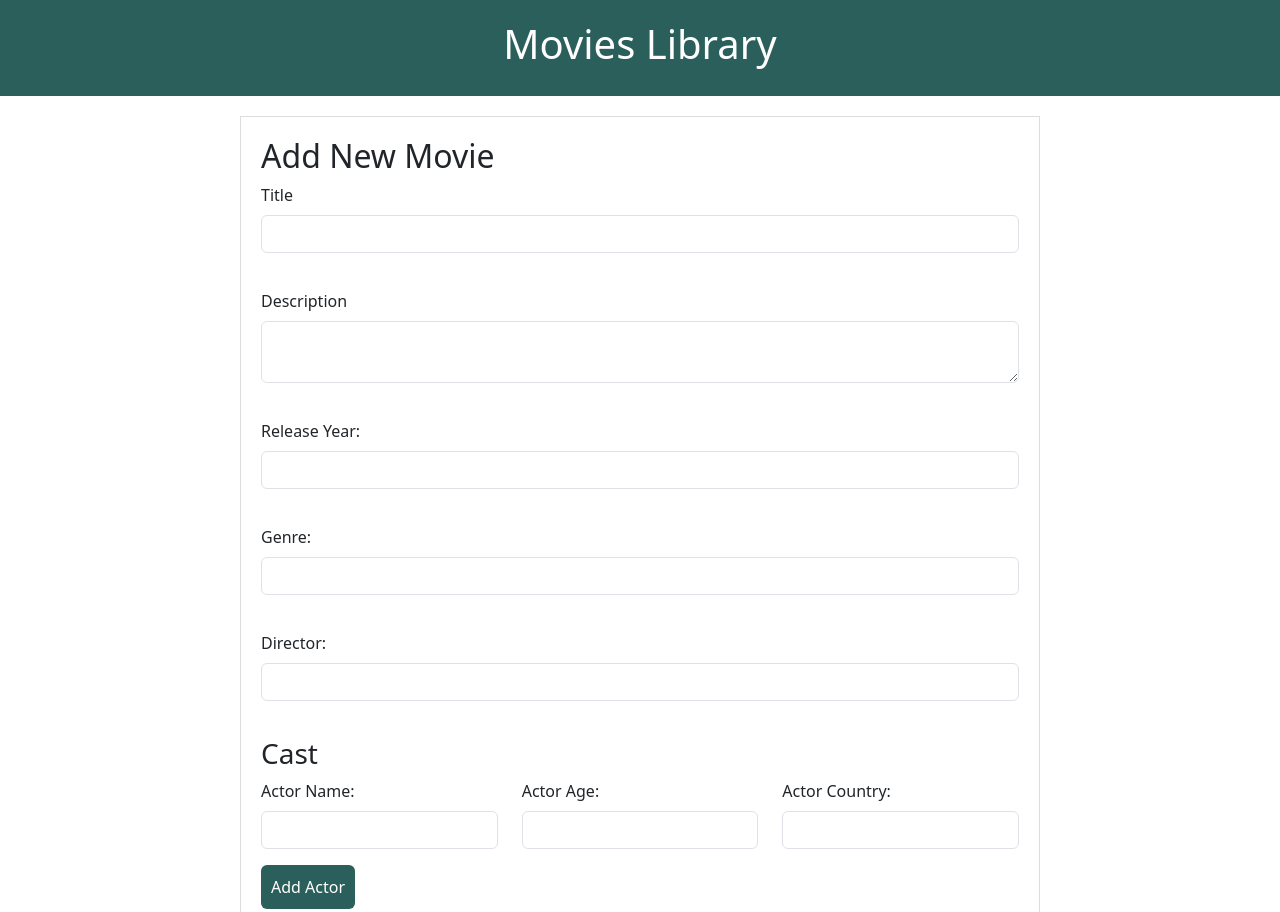
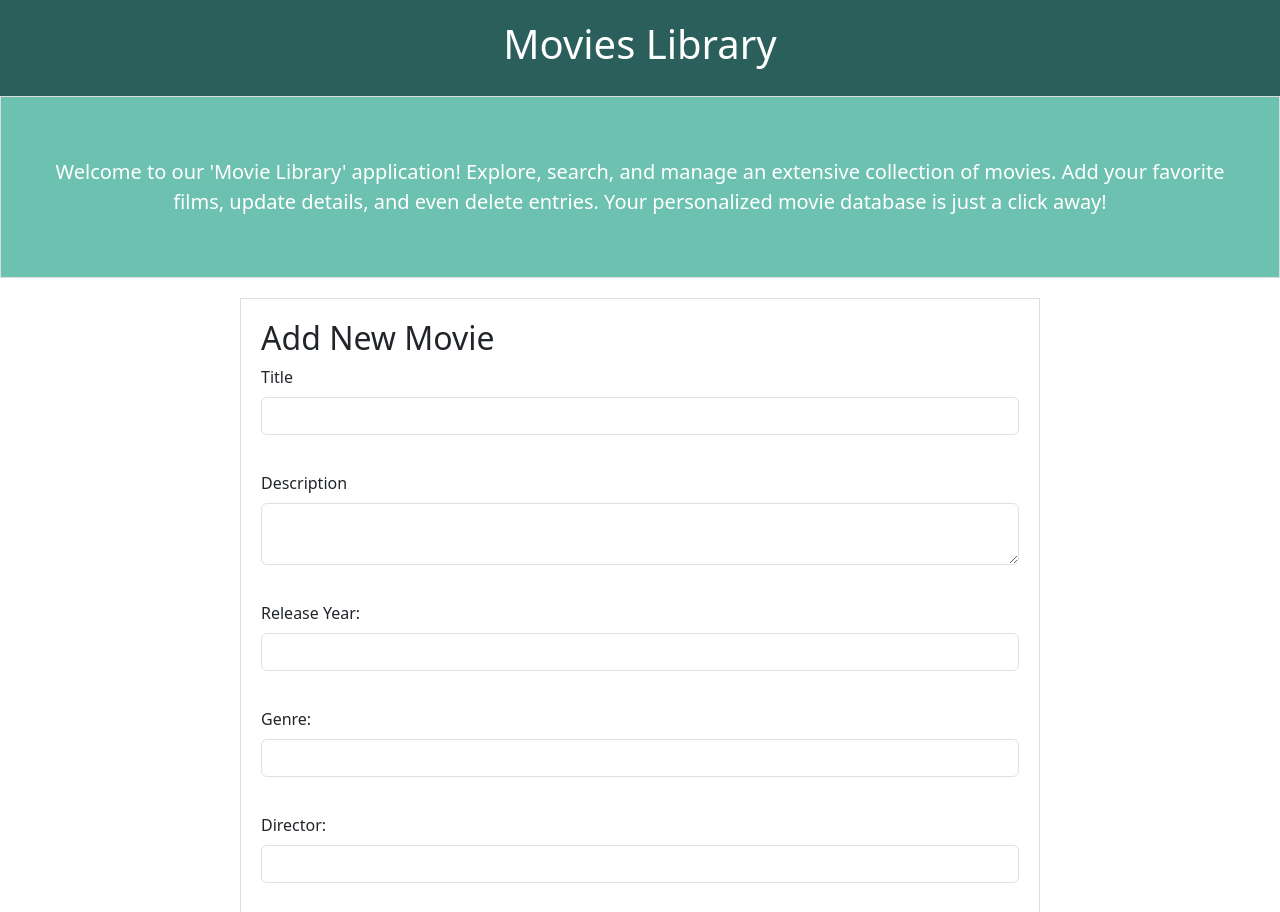
Before and after one commit to hasanBafuleh/Movies-Library, a website: page Front-End/index.html in a window 1280 px wide. Shown: the top 912 px of the page. Drawn offline with nearby package versions, Linux system fonts and the light colour scheme.

Commit message:
welcome-section

```diff
--- a/Front-End/index.html
+++ b/Front-End/index.html
@@ -15,6 +15,15 @@
     <header>
       <h1>Movies Library</h1>
     </header>
+
+    <section id="welcome-section">
+      <p>
+        Welcome to our 'Movie Library' application! Explore, search, and manage
+        an extensive collection of movies. Add your favorite films, update
+        details, and even delete entries. Your personalized movie database is
+        just a click away!
+      </p>
+    </section>
 
     <main>
       <section id="add-movie">
--- a/Front-End/styles.css
+++ b/Front-End/styles.css
@@ -1,5 +1,5 @@
 body {
-  font-family: "Arial", sans-serif;
+  font-family: "Segoe UI", Tahoma, Geneva, Verdana, sans-serif;
   margin: 0;
   padding: 0;
 }
@@ -11,9 +11,23 @@ header {
   text-align: center;
 }
 
+#welcome-section {
+  background-color: #6dc1b0;
+  color: #fff;
+  padding: 40px;
+  margin-bottom: 20px;
+  text-align: center;
+  border: 1px solid #ddd;
+}
+
+#welcome-section p {
+  font-size: 20px;
+  margin: 20px 0;
+}
+
 main {
   max-width: 800px;
-  margin: 20px auto;
+  margin: 0 auto;
   padding: 20px;
   border: 1px solid #ddd;
 }
```
Also changed, not shown: Front-End/script.js (+4 -4 lines), 1 other file.
